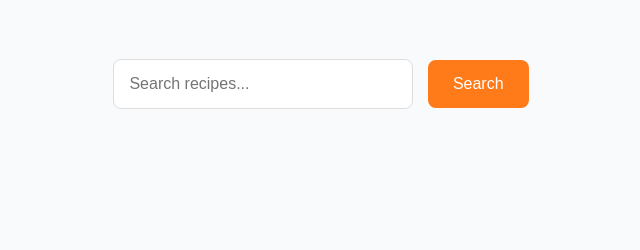
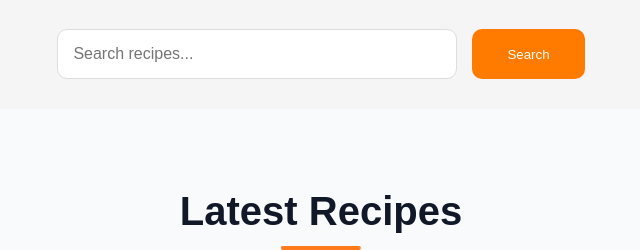
Before and after one commit to yashii-12/FoodBlog, a Flask app: page / in a window 1280 px wide. Shown: the part 801-1051 px from the top of the page, without its empty margins (319-959 px from the left). Run offline with Flask 3, Linux system fonts and the light colour scheme; data comes from the database, SQL or seed files in the repository.

Commit message:
Added recipe search feature

```diff
--- a/static/css/client.css
+++ b/static/css/client.css
@@ -1096,34 +1096,32 @@ body{
 }
 
 .search-section{
+    background:#f5f5f5;
+    padding:30px;
+    text-align:center;
+}
 
-    text-align:center;
-    margin:60px 0;
+.search-section form{
+    display:flex;
+    justify-content:center;
+    gap:15px;
+    flex-wrap:wrap;
 }
 
 .search-section input{
+    width:400px;
+    max-width:90%;
     padding:15px;
-    width:300px;
-    max-width:90%;
-    border: 1px solid #ddd;
-    border-radius:8px;
-    outline:none;
+    border:1px solid #ddd;
+    border-radius:10px;
     font-size:16px;
 }
 
 .search-section button{
-    padding:15px 25px;
-    background:#ff7a18;
+    padding:15px 35px;
+    background:#ff7b00;
     color:white;
     border:none;
-    border-radius:8px;
-    font-size:16px;
-    margin-left:10px;
+    border-radius:10px;
     cursor:pointer;
-    transition:0.3s;
 }
-
-.search-section button:hover{
-    background:#ea580c;
-    transform:translateY(-3px);
-}
```
